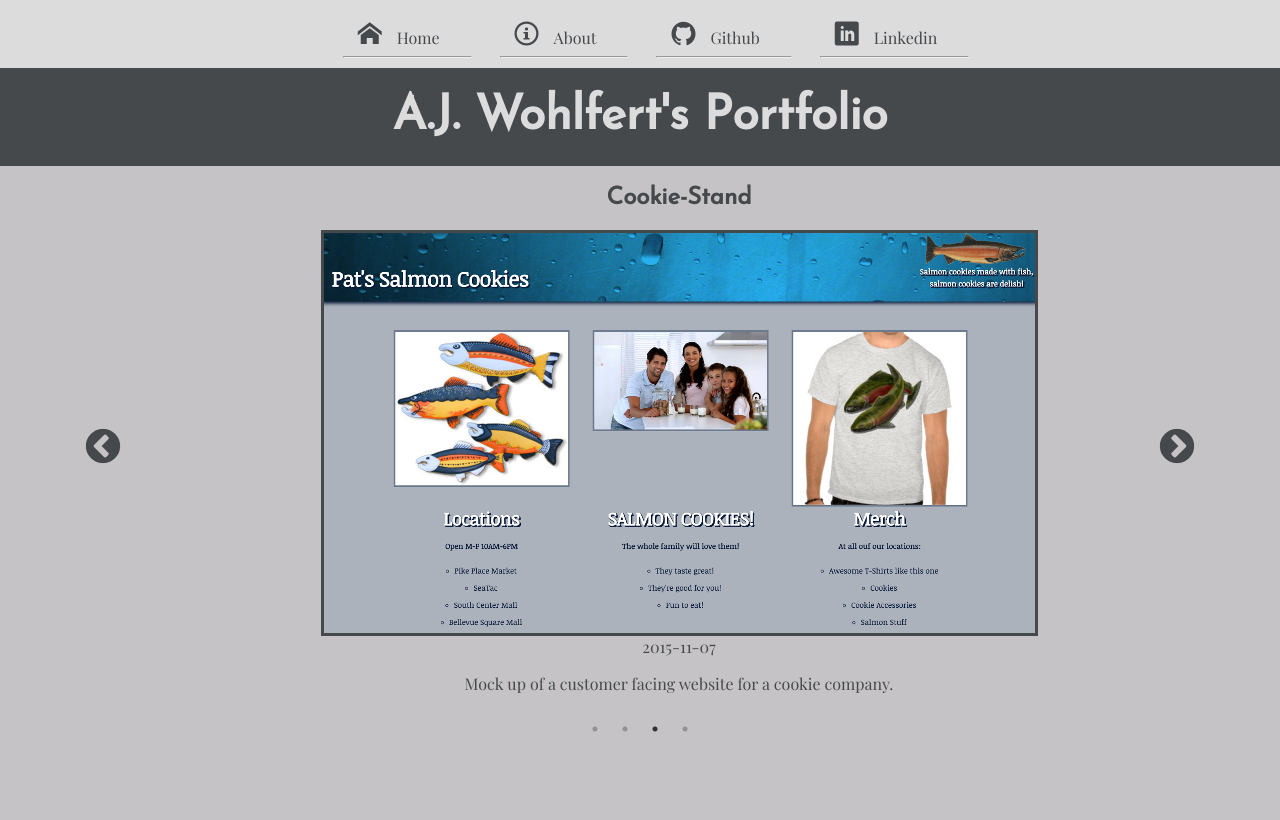
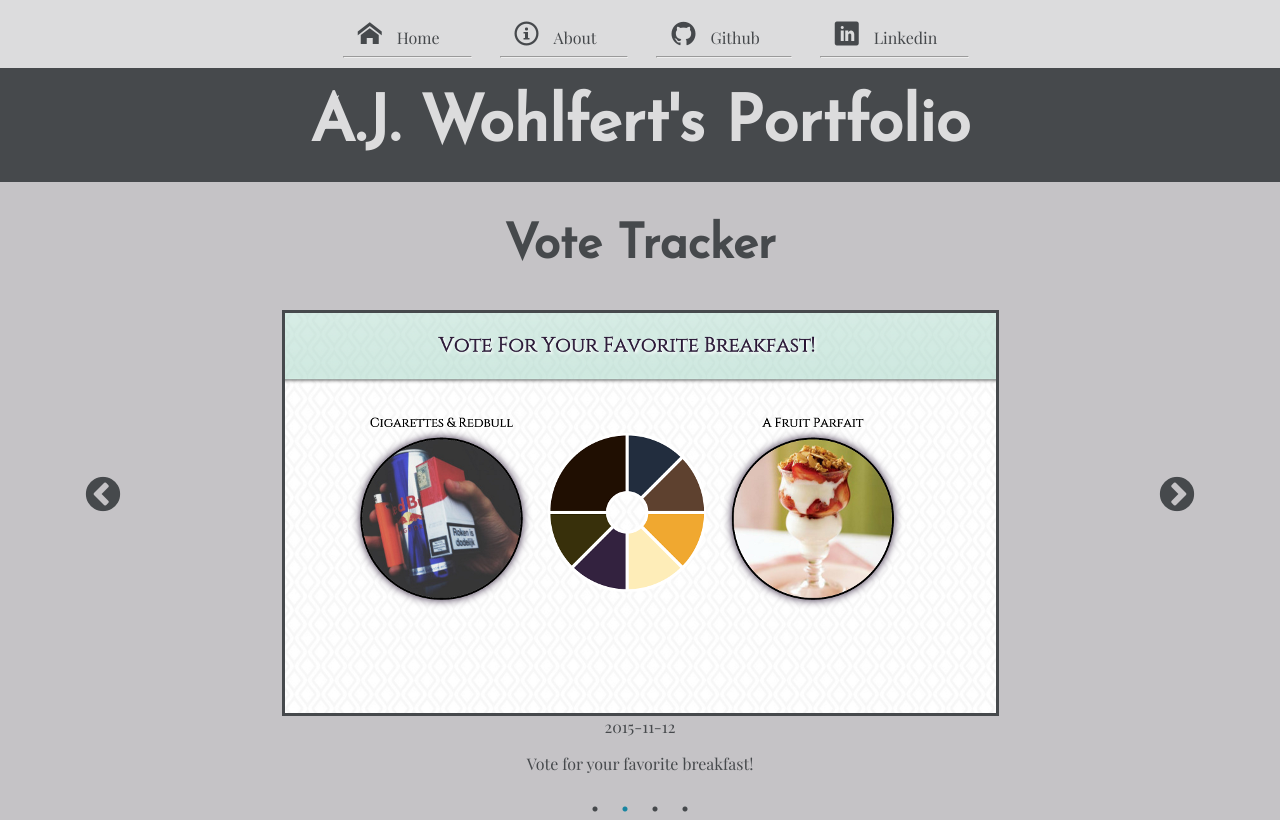
Before and after one commit to wohlfea/businesscard, a plain HTML site: page index.html in a window 1280 px wide. Drawn offline with nearby package versions, Linux system fonts and the light colour scheme; files whose address does not match are found by name.

Commit message:
dot color has been changed

```diff
--- a/scripts/view.js
+++ b/scripts/view.js
@@ -38,7 +38,7 @@
     $('.proj-disp').slick({
       dots: true,
       autoplay: true,
-      autoplaySpeed: 2000
+      autoplaySpeed: 3000
     });
   };
   var menuView = {};
--- a/style/layout.css
+++ b/style/layout.css
@@ -19,7 +19,7 @@ h1, h2, h3, h4 {
   padding: 25px 0px 25px 0px;
   margin-top: 0px;
   margin-bottom: 0px;
-  font-size: 300%;
+  font-size: 400%;
   text-align: center;
   color: #DCDCDD;
 }
@@ -27,8 +27,8 @@ h1, h2, h3, h4 {
   width: 80%;
   margin: auto;
 }
-#projects {
-
+#projects h2{
+  font-size: 300%;
 }
 #projects > * {
   text-align: center;
@@ -62,3 +62,18 @@ h1, h2, h3, h4 {
 {
     color: #1985A1;
 }
+.slick-dots li button:before {
+  opacity: 1;
+  color: #46494C;
+}
+.slick-dots li button:hover:before,
+.slick-dots li button:focus:before
+{
+  color: #1985A1;
+  opacity: 1;
+}
+.slick-dots li.slick-active button:before
+{
+    opacity: 1;
+    color: #1985A1;
+}
```
